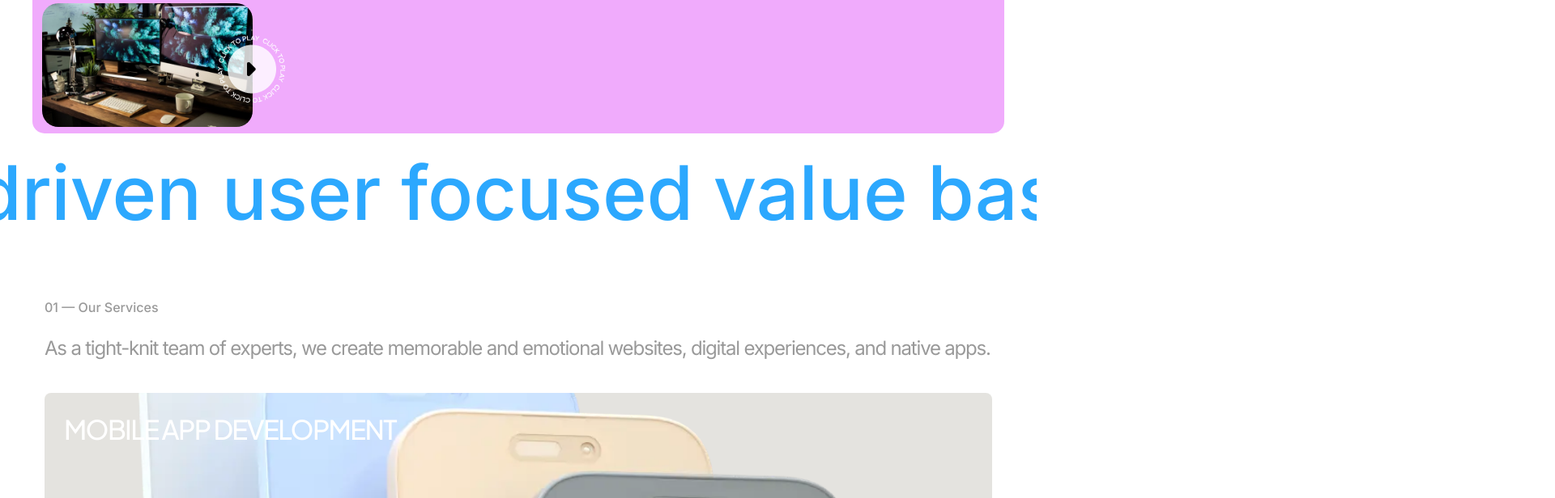
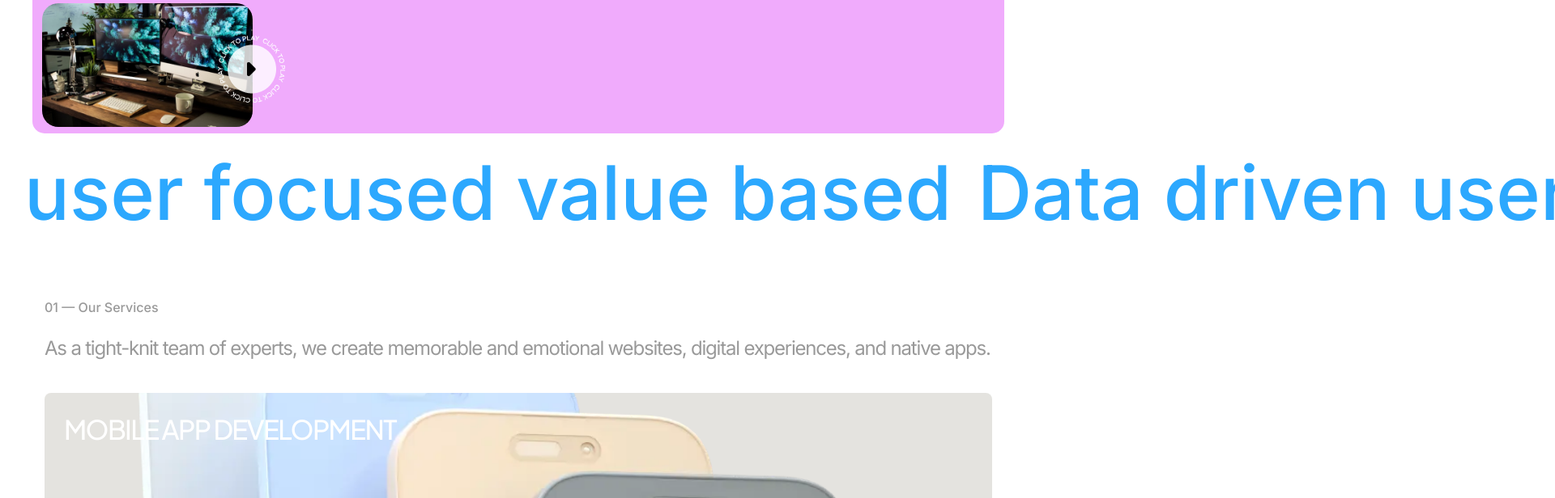
Before and after one commit to pchupchu/awsmd-v2--pchupchu, a Next.js app: page / in a window 1280 px wide. Shown: the part 484-1100 px from the top of the page at 81% size, 1920 px wide, since content can reach past the window. Built offline with nearby package versions, Linux system fonts and the light colour scheme.

Commit message:
Fix running line

```diff
--- a/src/components/running-line.tsx
+++ b/src/components/running-line.tsx
@@ -13,14 +13,14 @@ interface RunningLineProps {
 
 const RunningLine = ({ xDirection, textStyle }: RunningLineProps) => {
   return (
-    <div className='overflow-x-hidden'>
+    <div className='flex selection:overflow-x-hidden'>
+      {Array.from({ length: 2 }).map((_, i) => (
+        <Fragment key={i}>
           <motion.div
             className='flex'
             initial={{ x: 0 }}
             animate={{ x: xDirection }}
-        transition={{ duration: 5, repeat: Infinity, ease: 'linear' }}>
-        {Array.from({ length: 2 }).map((_, i) => (
-          <Fragment key={i}>
+            transition={{ duration: 20, repeat: Infinity, ease: 'linear' }}>
             <p
               className={cn(
                 'text-nowrap px-4 text-[93px] font-medium',
@@ -28,9 +28,9 @@ const RunningLine = ({ xDirection, textStyle }: RunningLineProps) => {
               )}>
               Data driven user focused value based
             </p>
+          </motion.div>
         </Fragment>
       ))}
-      </motion.div>
     </div>
   );
 };
```
Lines whose indentation alone changed are shown as unchanged.
